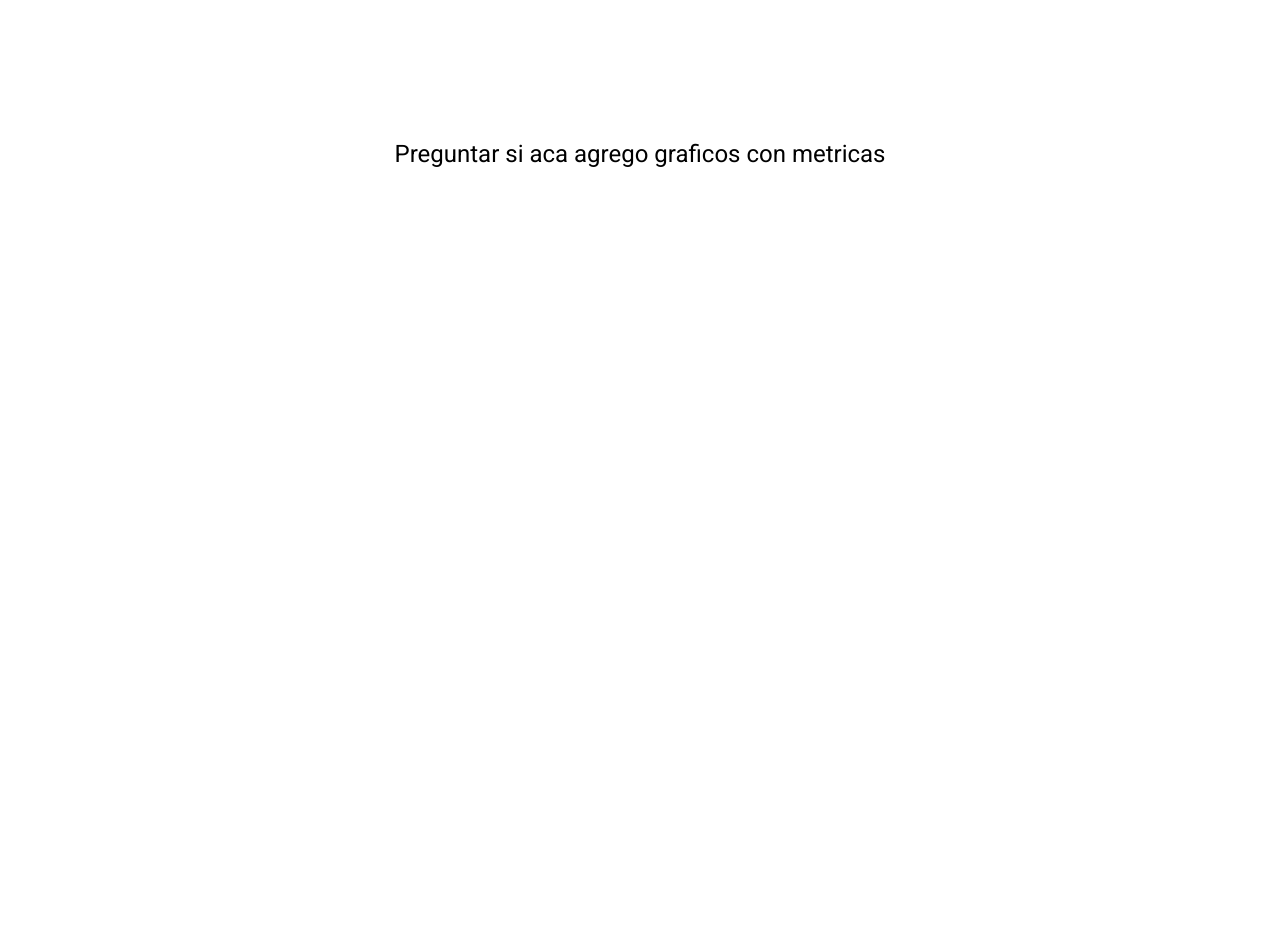
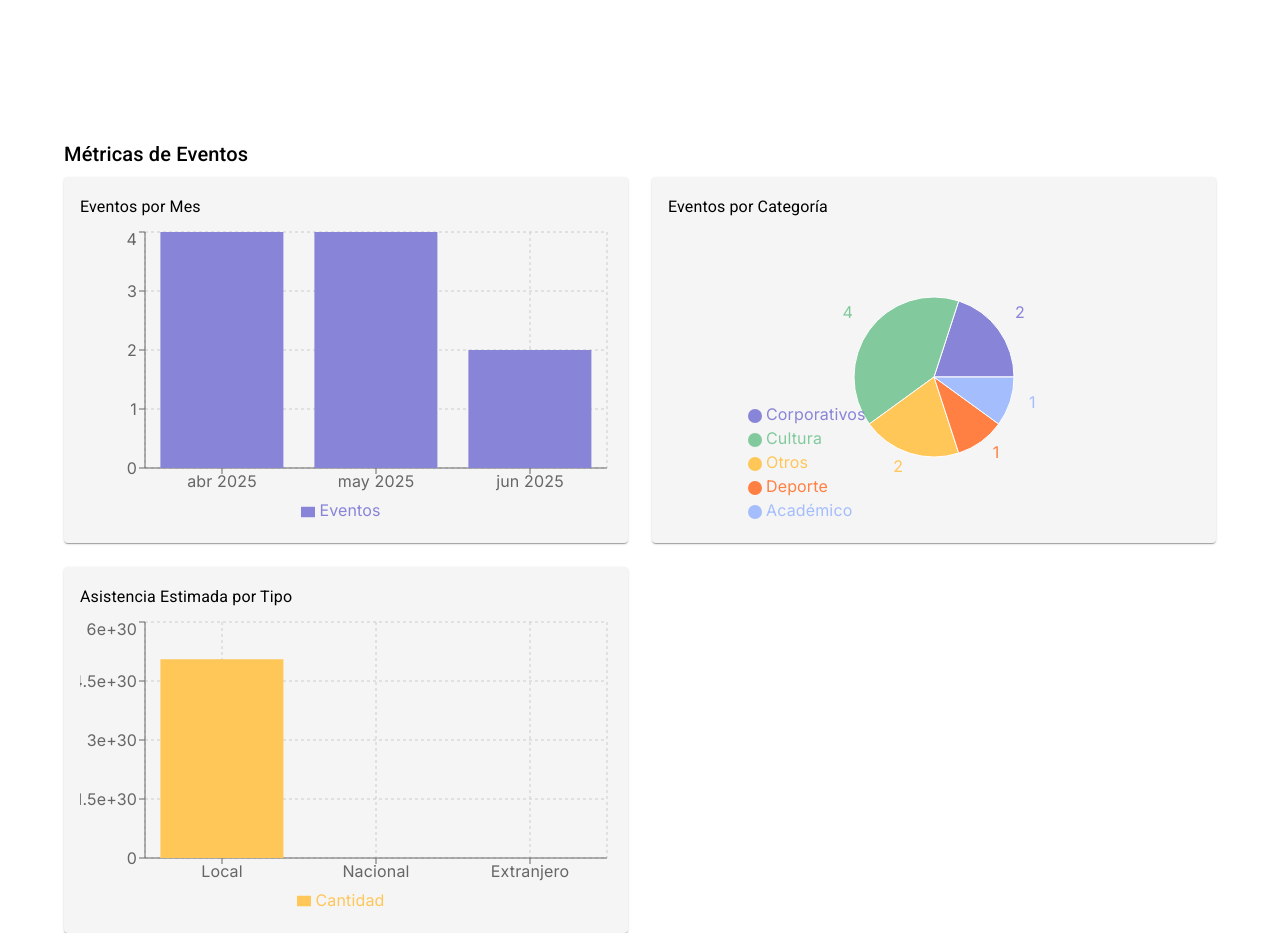
Before and after one commit to MarcosRillo/EATT, a Next.js app: page /dashboard in a window 1280 px wide. Shown: the part 980-1913 px from the top of the page. Before the commit the page ends 1159 px from the top, so only its background shows below. Built offline with nearby package versions, Linux system fonts and the light colour scheme.

Commit message:
ojito a la izquierda

```diff
--- a/src/app/dashboard/page.jsx
+++ b/src/app/dashboard/page.jsx
@@ -7,7 +7,8 @@ import Button from "@mui/material/Button";
 import { Box } from "@mui/material";
 import Calendar from "@/components/calendar/Calendar";
 import Link from "next/link";
-import { useEvents } from "@/app/context/EventContext"; // Asegúrate de que la ruta sea correcta
+import { useEvents } from "@/app/context/EventContext";
+import MetricsDashboard from "@/components/metrics/MetricsDashboard";
 
 function DashboardPage() {
   const { events } = useEvents();
@@ -28,9 +29,9 @@ function DashboardPage() {
         </Button>
       </Box>
       <Calendar events={events} />
-      <Typography variant="h5" component="h5" gutterBottom textAlign="center">
-        Preguntar si aca agrego graficos con metricas
-      </Typography>
+      <Box>
+        <MetricsDashboard />
+      </Box>
     </Container>
   );
 }
--- a/src/app/page.js
+++ b/src/app/page.js
@@ -41,9 +41,6 @@ export default function Home() {
       </Grid>
       <ImageCarousel />
       <PublicCalendar />
-      <Typography variant="h5" component="h5" gutterBottom textAlign="center">
-        Preguntar si aca agrego graficos con metricas
-      </Typography>
     </Container>
   );
 }
```
